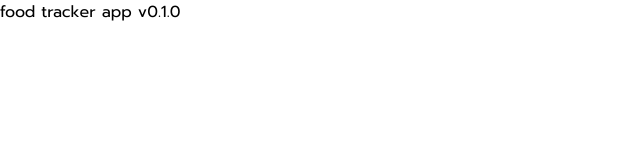
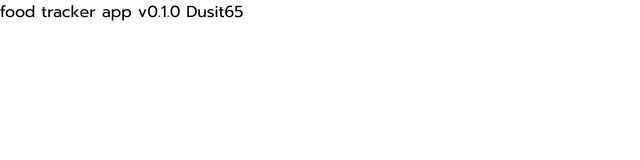
Before and after one commit to Dusit65/next-foodtracker-app, a Next.js app: page / in a window 1280 px wide. Shown: the top 160 px of the page, without its empty margins (0-640 px from the left). Built offline with nearby package versions, Linux system fonts and the light colour scheme.

Commit message:
V0.1 Test2

```diff
--- a/app/page.tsx
+++ b/app/page.tsx
@@ -3,7 +3,7 @@ import Image from "next/image";
 export default function Home() {
   return (
     <div className="">
-     food tracker app v0.1.0
+     food tracker app v0.1.0 Dusit65
     </div>
   );
 }
```
